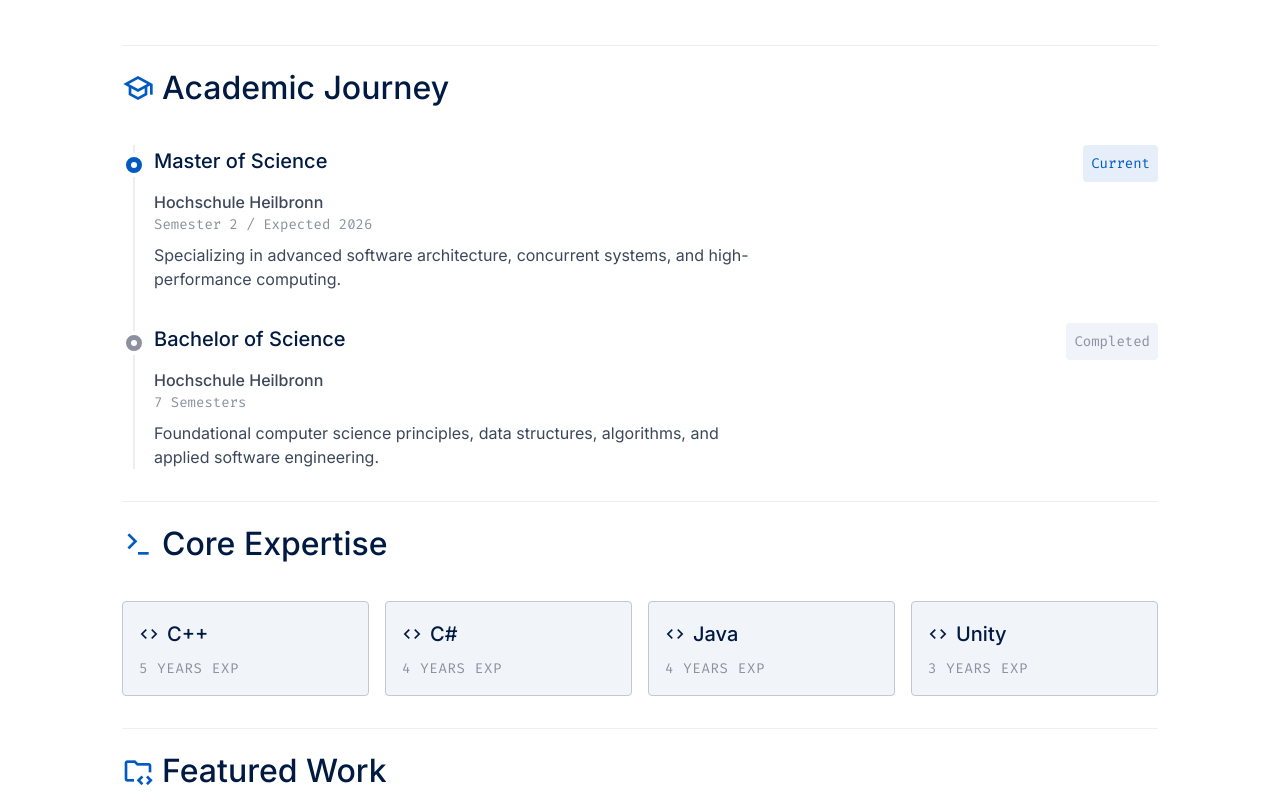
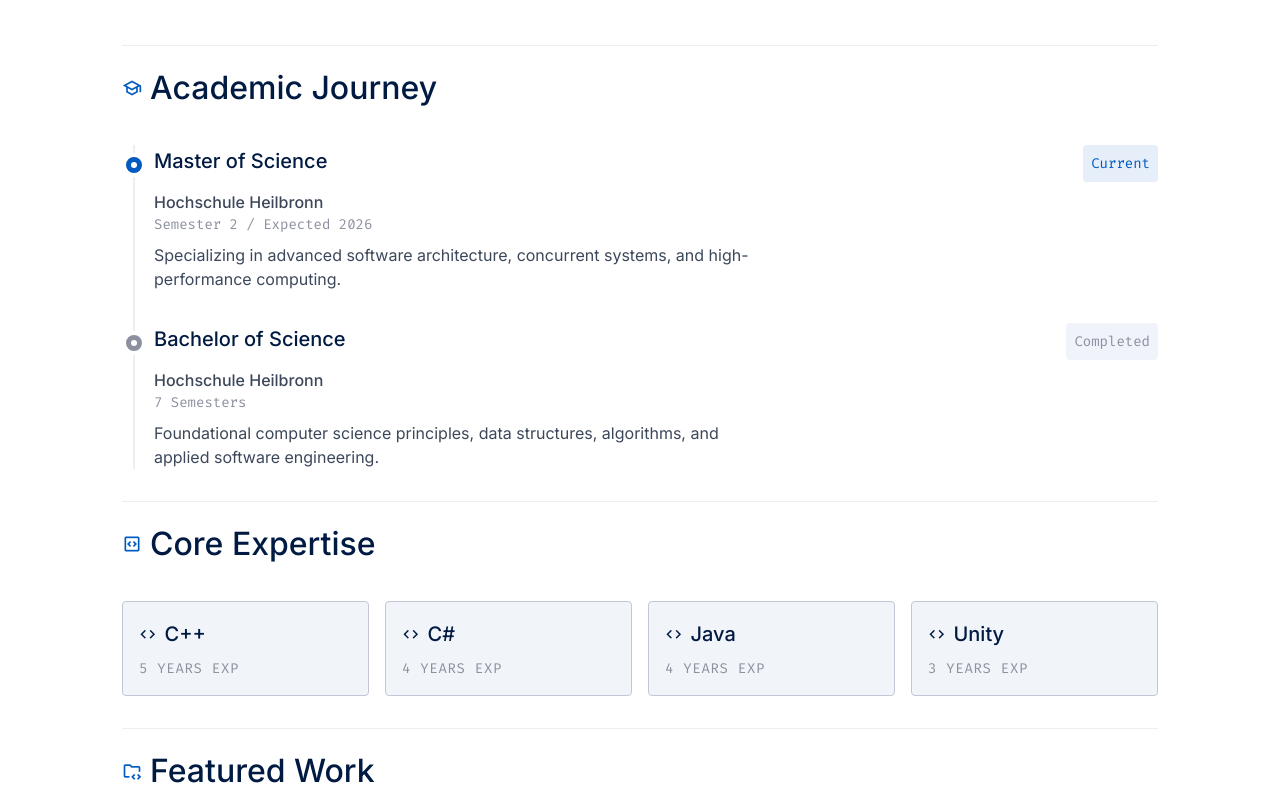
Before and after one commit to Kartoffelbauer/web-aaronsoft, an Astro site: page / in a window 1280 px wide. Shown: the part 494-1294 px from the top of the page. Built offline with nearby package versions, Linux system fonts and the light colour scheme; Astro itself is replaced by a stand-in of ours.

Commit message:
Refactor components and styles: updated icon names for consistency; adjusted icon sizes in ProjectCard and SkillCard; improved layout structure in SectionLayout; added new utility classes for flex properties in utils.css.

```diff
--- a/src/components/sections/Skills.astro
+++ b/src/components/sections/Skills.astro
@@ -10,7 +10,7 @@ import SectionLayout from '@/layouts/SectionLayout.astro';
 const { skills } = siteConfig.sections;
 ---
 
-<SectionLayout id={skills.id} icon="terminal_2" title="Core Expertise">
+<SectionLayout id={skills.id} icon="code_blocks" title="Core Expertise">
   <div class="grid grid-cols-fluid-sm gap-md" data-columns="2">
     {skills.items.map((skill) => <SkillCard payload={skill} />)}
   </div>
--- a/src/components/ui/Icon.astro
+++ b/src/components/ui/Icon.astro
@@ -8,7 +8,7 @@ import type { HTMLAttributes } from 'astro/types';
 export interface Props extends HTMLAttributes<'span'> {
   /** The name of the material icon. */
   name: string;
-  /** Optional utility classes to override or extend the default logo styling. */
+  /** Optional utility classes to override base sizing, color, or margins. */
   class?: string;
 }
 
@@ -16,17 +16,22 @@ const { name, class: customClass = '', ...rest } = Astro.props;
 ---
 
 <span
-  class:list={['material-symbols-outlined', customClass]}
-  aria-hidden="true"
+  class:list={[
+    'inline-flex items-center justify-center shrink-0 leading-none',
+    customClass,
+  ]}
   {...rest}
 >
-  {name}
+  <span class="material-symbols-outlined" aria-hidden="true">
+    {name}
+  </span>
 </span>
 
-<style>
-  .material-symbols-outlined {
+<style is:global>
+  :where(.material-symbols-outlined) {
     font-style: normal;
     font-weight: normal;
+    font-size: 1.25em;
     line-height: 1;
     font-family: 'Material Symbols Outlined';
     letter-spacing: normal;
--- a/src/components/ui/LinkButton.astro
+++ b/src/components/ui/LinkButton.astro
@@ -49,7 +49,7 @@ const structureClasses = isPlain
     : 'px-lg py-md border rounded-base';
 
 // 3. Text sizing logic
-const sizeClasses = size === 'small' ? 'text-sm' : 'text-base';
+const sizeClass = size === 'small' ? 'text-sm' : 'text-base';
 
 // 4. Color, background, and interaction maps
 const variantMap = {
@@ -67,12 +67,12 @@ const variantMap = {
   class:list={[
     baseClasses,
     structureClasses,
-    sizeClasses,
+    sizeClass,
     variantMap[variant],
     customClass,
   ]}
   {...rest}
 >
-  {icon && <Icon name={icon} aria-hidden="true" class="text-lg" />}
+  {icon && <Icon name={icon} aria-hidden="true" class={sizeClass} />}
   <slot />
 </a>
--- a/src/components/ui/cards/ProjectCard.astro
+++ b/src/components/ui/cards/ProjectCard.astro
@@ -27,7 +27,7 @@ const { payload } = Astro.props;
 
   <div class="card-content card-padding project-gap">
     <header class="project-header">
-      <h3 class="h3">{payload.title}</h3>
+      <h3>{payload.title}</h3>
       <a
         href={payload.link}
         aria-label={`View ${payload.title}`}
--- a/src/components/ui/cards/SkillCard.astro
+++ b/src/components/ui/cards/SkillCard.astro
@@ -25,10 +25,12 @@ const { payload } = Astro.props;
 ---
 
 <BaseCard as="skill-tracker" data-start={payload.startDate} class="p-md">
-  <h3 class="flex items-center gap-sm text-lg font-medium mb-sm">
-    <Icon name="code" class="text-lg" />
-    {payload.name}
-  </h3>
+  <span class="flex items-center gap-sm mb-sm">
+    <Icon name="code" class="text-sm" />
+    <h3 class="font-medium">
+      {payload.name}
+    </h3>
+  </span>
   <p class="text-outline text-sm font-code tracking-wider uppercase">
     {getExperienceString(payload.startDate)}
   </p>
--- a/src/layouts/SectionLayout.astro
+++ b/src/layouts/SectionLayout.astro
@@ -20,8 +20,8 @@ const { id, icon, title, class: className = '' } = Astro.props;
   {
     title && (
       <header class="flex items-center gap-sm mb-lg">
-        {icon && <Icon name={icon} class="text-primary text-xl" />}
-        <h2 class="text-xl font-headline font-medium">{title}</h2>
+        {icon && <Icon name={icon} class="text-primary" />}
+        <h2 class="font-headline font-medium">{title}</h2>
       </header>
     )
   }
--- a/src/styles/utils.css
+++ b/src/styles/utils.css
@@ -300,6 +300,9 @@ a:focus-visible {
 .grow {
   flex-grow: 1;
 }
+.shrink-0 {
+  flex-shrink: 0;
+}
 
 /* Media / Ratios */
 .object-cover {
@@ -349,6 +352,9 @@ a:focus-visible {
 }
 .text-center {
   text-align: center;
+}
+.leading-none {
+  line-height: 1;
 }
 .leading-tight {
   line-height: 1.2;
```
